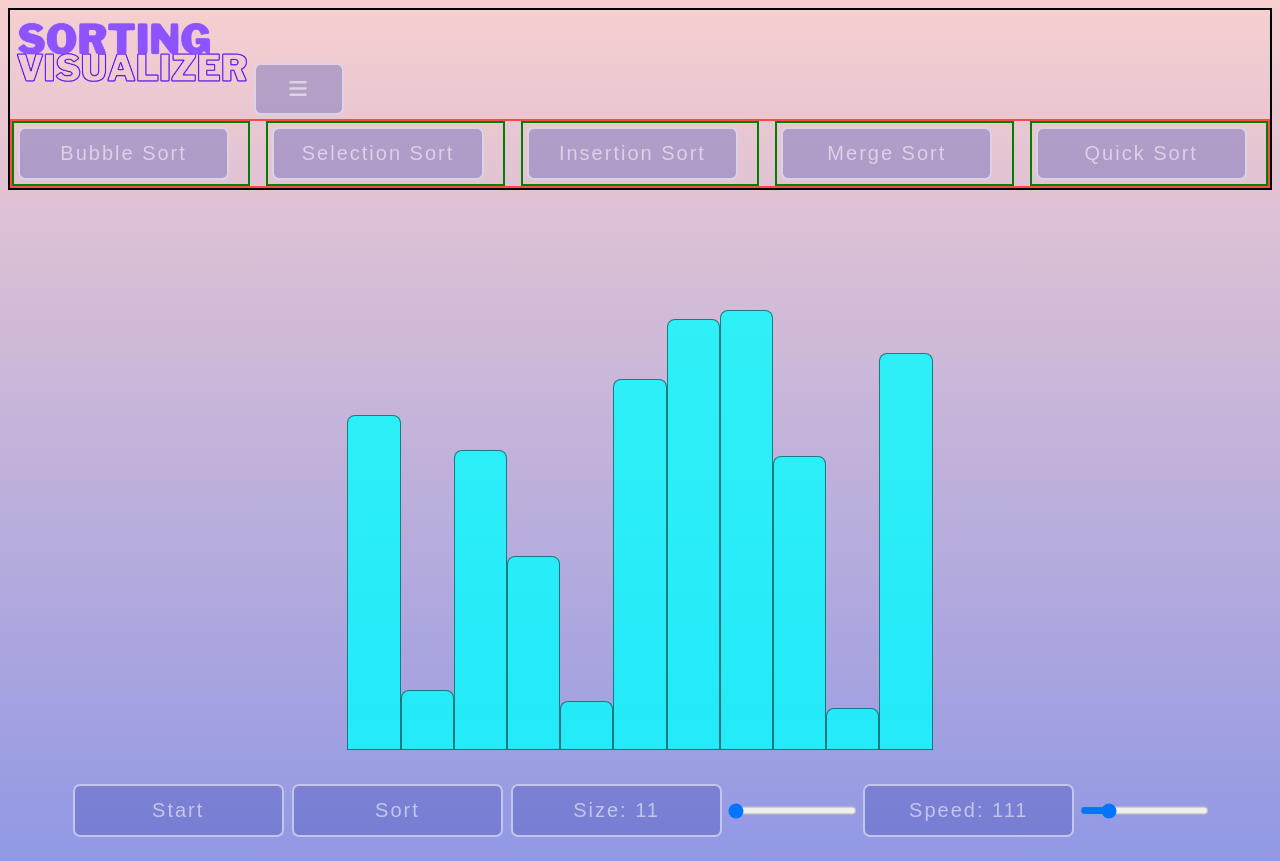
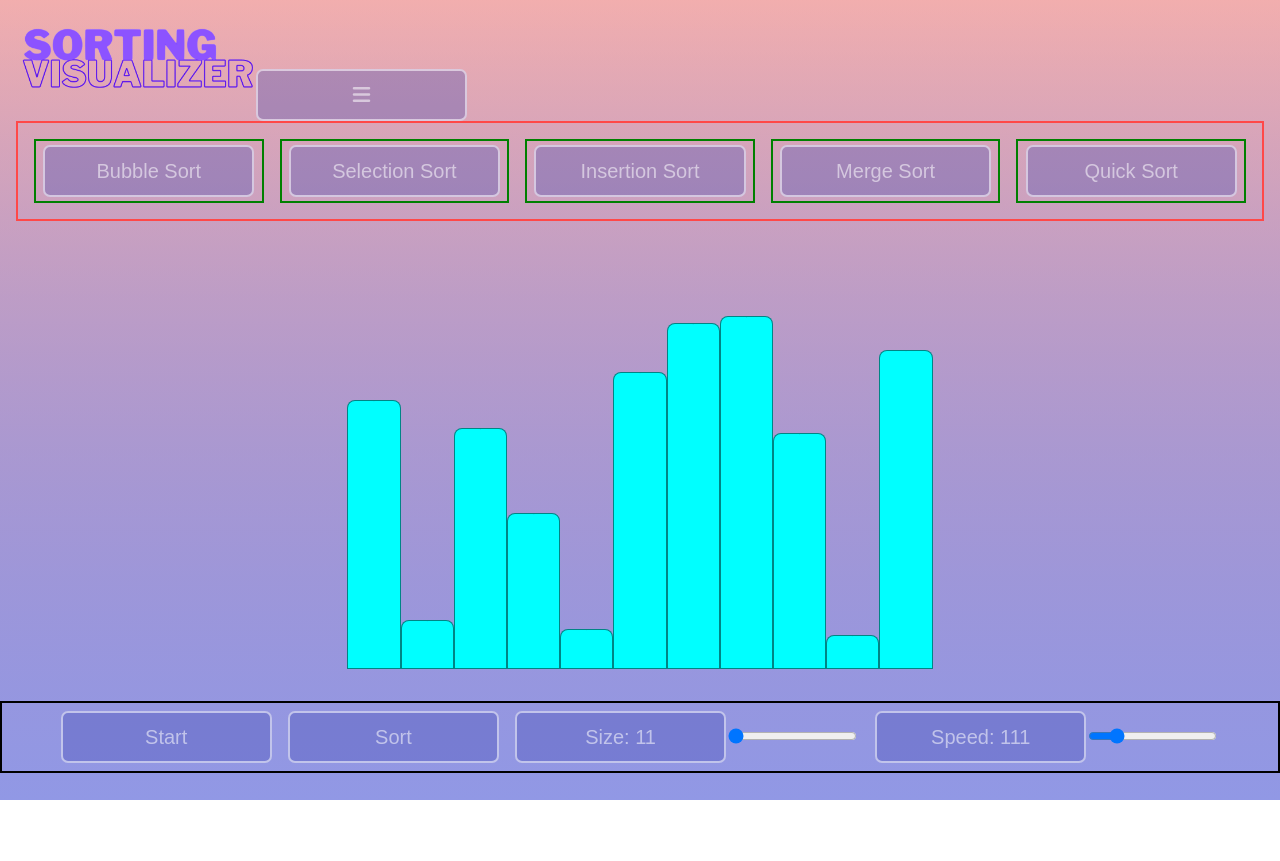
Before and after one commit to mauiwowie88/SortingVisualizer, a React (Create React App) app: page / in a window 1280 px wide. After the commit the page ends 800 px from the top, so only its background shows below. Built offline with nearby package versions, Linux system fonts and the light colour scheme.

Commit message:
Refactoring

```diff
--- a/src/App.css
+++ b/src/App.css
@@ -1,48 +1,63 @@
 /*** Styling ***/
 
-body {
+body,
+html {
+  margin: 0;
+  padding: 0;
   background: linear-gradient(#e664644f, #9198e5);
   background-repeat: no-repeat;
+  width: 100vw;
+  height: 100vh;
+  overflow: auto;
 }
 
 header {
-  border: 2px solid black;
+  padding: 1rem;
 }
 
 nav {
   display: flex;
   flex-wrap: wrap;
+  padding: 1rem;
   gap: 1rem;
-
-  margin: 0;
-  padding: 0;
   list-style: none;
   border: 2px solid rgb(255, 72, 72);
+  justify-content: space-around;
 }
 
 nav li {
-  flex-grow: 1;
-  flex-shrink: 1;
+  padding: 0.2rem;
+  flex: 1;
+  text-align: center;
   border: 2px solid green;
 }
 
-#columns {
+footer {
+  padding: 0.5rem;
+  border: 2px solid black;
+  justify-content: center;
+  display: flex;
+  flex-wrap: wrap;
+  gap: 1rem;
+  list-style: none;
+}
+
+/* #columns {
   display: flex;
   gap: 2rem;
-}
+} */
 
-#columns > * {
+/* #columns > * {
   flex-shrink: 1;
-}
+} */
 
-#card {
+/* #card {
   border: 2px solid yellow;
-}
+} */
 
 button {
   position: relative;
   cursor: pointer;
-  margin: 4px;
   width: 16.5vw;
   height: 6.6vh;
   border-radius: 7px;
@@ -51,10 +66,8 @@ button {
   font-size: 20px;
   border: 2px solid rgba(255, 255, 255, 0.548);
   transition: all 0.3s ease-in-out;
-  letter-spacing: 2px;
   overflow: hidden;
   text-overflow: ellipsis;
-  padding: 2px;
 }
 
 button:hover {
@@ -67,30 +80,28 @@ button:hover {
   height: 6.6vh;
 }
 
-#dropdown-btn {
+/* #dropdown-btn {
   width: 90px;
-}
+} */
 
-#dropdown-btn:hover {
+/* #dropdown-btn:hover {
   width: 115px;
   color: #3a44ae50;
-}
+} */
 
 #visualizer {
-  height: 500px;
+  padding: 2rem;
+  height: 400px;
   display: flex;
   align-items: flex-end;
   justify-content: center;
   overflow-y: auto;
-  margin: 20px;
-  padding: 40px 10px 10px 10px;
 }
 
-#settings {
+/* #settings {
   display: flex;
   justify-content: center;
-  margin: 20px;
-}
+} */
 
 .bar {
   flex-shrink: 1;
@@ -98,13 +109,12 @@ button:hover {
   color: #3a44ae50;
   width: 4vw;
   background-color: rgba(0, 255, 255, 0.776);
-  /* transition: all 0.2s cubic-bezier(0.17, 0.67, 0.83, 0.67); */
   font-size: 1px;
   text-align: center;
   border-radius: 8px 8px 0px 0px;
 }
 
-.bar:hover {
+/* .bar:hover {
   cursor: pointer;
   padding: 7px;
   width: 4.3vw !important;
@@ -113,4 +123,4 @@ button:hover {
   font-size: 2em;
   margin: 0 3px;
   box-shadow: -1px 4px 30px 0px rgba(255, 255, 255, 0.87);
-}
+} */
--- a/src/App.js
+++ b/src/App.js
@@ -13,6 +13,7 @@ export default function App() {
   const [size, setSize] = useState(11);
   const [speed, setSpeed] = useState(111);
   const [algo, setAlgo] = useState(null);
+  const [highlightedBars, setHighlightedBars] = useState([]);
   const [array, setArray] = useState(
     Array.from({ length: size }, () => Math.random())
   );
@@ -37,26 +38,32 @@ export default function App() {
   };
 
   function sort() {
-    const copy = [...array];
-    const moves = copy;
+    const moves = [...array];
     animate(moves);
   }
 
   function animate(moves) {
-    if (moves.length === 0) return;
+    console.log(moves);
+    // if (moves.length === 0) return;
 
-    const copy = [...array];
-    const move = moves[0];
-    const [i, j] = move.indices;
-    const bars = document.getElementsByClassName("bar");
-    if (move.type === "swap") [array[i], array[j]] = [array[j], array[i]];
-    bars[i].style.backgroundColor = "green";
+    // const move = moves[0];
+    // const [i, j] = move.indices;
 
-    setTimeout(function () {
-      bars[i].style.backgroundColor = "cyan";
-      animate(moves.slice(1));
-    }, speed);
-    setArray(copy);
+    // if (move.type === "swap") {
+    //   const newBarArray = [...array];
+    //   [newBarArray[i], newBarArray[j]] = [newBarArray[j], newBarArray[i]];
+    //   setArray(newBarArray);
+    // }
+
+    // // Highlight the bar at index i
+    // setHighlightedBars((prev) => {
+    //   const newHighlighted = new Array(array.length).fill(false);
+    //   newHighlighted[i] = true;
+    //   return newHighlighted;
+    // });
+
+    // // Schedule the next animation step
+    // setTimeout(() => animate(moves.slice(1)), speed);
   }
 
   useEffect(() => {
@@ -74,6 +81,7 @@ export default function App() {
               className="bar"
               style={{
                 height: `${value * 100}%`,
+                backgroundColor: highlightedBars[index] ? "green" : "cyan",
               }}
             >
               {(value * 100).toFixed(0)}
--- a/src/Components/Settings.jsx
+++ b/src/Components/Settings.jsx
@@ -7,9 +7,15 @@ export default function Settings({
   changeSpeed,
 }) {
   return (
-    <div id="settings">
+    <footer id="settings">
+      <li>
         <button onClick={start}>Start</button>
+      </li>
+      <li>
         <button onClick={sort}>Sort</button>
+      </li>
+      <li>
+        {" "}
         <button className="sliderBtn">
           Size: <span>{size}</span>
         </button>
@@ -21,6 +27,9 @@ export default function Settings({
           value={size}
           onChange={changeSize}
         />
+      </li>
+      <li>
+        {" "}
         <button className="sliderBtn">
           Speed: <span>{speed}</span>
         </button>
@@ -32,6 +41,7 @@ export default function Settings({
           value={speed}
           onChange={changeSpeed}
         />
-    </div>
+      </li>
+    </footer>
   );
 }
```
Lines whose indentation alone changed are shown as unchanged.
